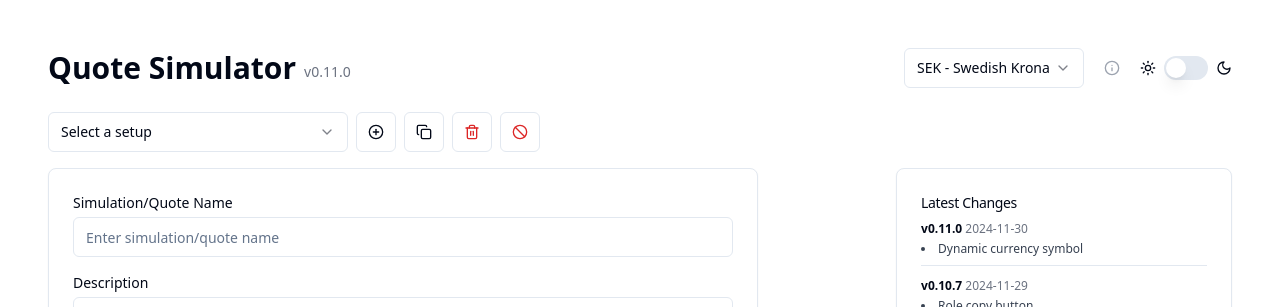
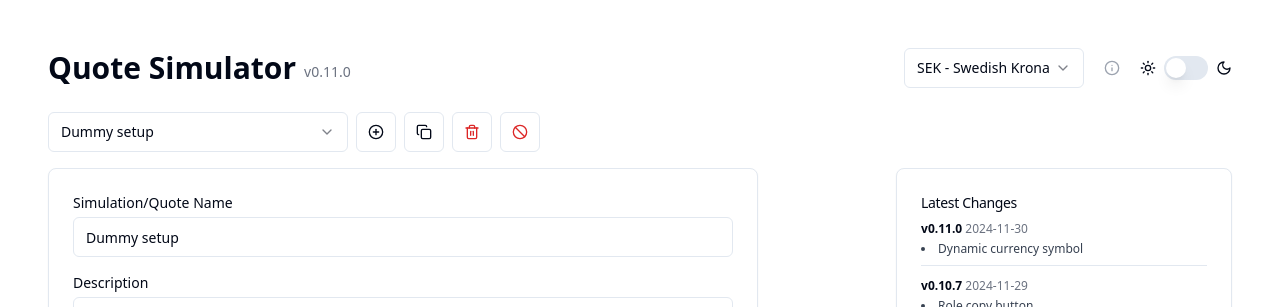
Before and after one commit to anders-brunoson/quotecalc, a React (Vite) app: page / in a window 1280 px wide. Shown: the top 307 px of the page. Built offline with nearby package versions, Linux system fonts and the light colour scheme.

Commit message:
Setups working

```diff
--- a/src/components/BudgetCalculator.jsx
+++ b/src/components/BudgetCalculator.jsx
@@ -165,7 +165,10 @@ useEffect(() => {
       }
     } else {
       // Create initial setup with properly initialized state
-    const initialChunks = ["Dummy chunk 1 (remove, then add your own)", "Dummy chunk 2"];
+      const initialChunks = [
+        "Dummy chunk 1 (remove, then add your own)",
+        "Dummy chunk 2",
+      ];
       const initialRoles = [
         {
           id: "1",
@@ -196,7 +199,7 @@ useEffect(() => {
       const initialSetup = {
         id: Date.now().toString(),
         version: VERSION,
-      simulationName: "",
+        simulationName: "Dummy setup", // Changed from empty string
         simulationDescription: "",
         chunks: initialChunks,
         roles: initialRoles,
@@ -218,7 +221,7 @@ useEffect(() => {
       setCurrentSetupId(initialSetup.id);
 
       // Set all state directly instead of relying on loadSetup
-    setSimulationName("");
+      setSimulationName("Dummy setup"); // Changed from empty string
       setSimulationDescription("");
       setChunks(initialChunks);
       setRoles(initialRoles);
@@ -698,6 +701,8 @@ const loadSetup = (setupId) => {
     setChunkOrder([]);
     setDiscount(0);
     setRoleDiscounts({});
+    setSelectedChunks([]);
+    setActiveTab("");
   };
 
   const wipeStorage = () => {
@@ -1812,7 +1817,11 @@ const loadSetup = (setupId) => {
             </div>
             <div className="mt-4 text-left">
               <h3 className="font-semibold">Selected Chunk(s):</h3>
-              <p>{selectedChunks.map(capitalize).join(", ") || "None"}</p>
+              <p>
+                {chunks.length === 0
+                  ? "No chunks added yet. Click 'Add Chunk(s)' to get started."
+                  : selectedChunks.map(capitalize).join(", ") || "None"}
+              </p>
             </div>
             {selectedChunks.length > 0 && (
               <>
--- a/src/components/SetupManager.jsx
+++ b/src/components/SetupManager.jsx
@@ -1,4 +1,4 @@
-import React, { useState } from 'react';
+import React, { useState } from "react";
 import {
   Select,
   SelectContent,
@@ -9,7 +9,14 @@ import {
 import { Button } from "@/components/ui/button";
 import { Input } from "@/components/ui/input";
 import { Copy, Trash2, PlusCircle, Ban } from "lucide-react";
-import { Dialog, DialogContent, DialogHeader, DialogTitle, DialogDescription, DialogFooter } from "@/components/ui/dialog";
+import {
+  Dialog,
+  DialogContent,
+  DialogHeader,
+  DialogTitle,
+  DialogDescription,
+  DialogFooter,
+} from "@/components/ui/dialog";
 import { Alert, AlertDescription } from "@/components/ui/alert";
 
 const SetupManager = ({
@@ -19,14 +26,14 @@ const SetupManager = ({
   onSetupCopy,
   onSetupDelete,
   onCreateEmpty,
-  onWipeStorage
+  onWipeStorage,
 }) => {
   const [isCopyDialogOpen, setIsCopyDialogOpen] = useState(false);
   const [isWipeDialogOpen, setIsWipeDialogOpen] = useState(false);
   const [copySetupName, setCopySetupName] = useState("");
 
   const handleCopySetup = () => {
-    if (!currentSetup?.simulationName) return;
+    // Remove the check for simulationName since we now ensure it's always present
     setCopySetupName(`${currentSetup.simulationName} (Copy)`);
     setIsCopyDialogOpen(true);
   };
@@ -40,7 +47,7 @@ const SetupManager = ({
   };
 
   const handleDeleteSetup = (setupId) => {
-    if (confirm('Are you sure you want to delete this setup?')) {
+    if (confirm("Are you sure you want to delete this setup?")) {
       onSetupDelete(setupId);
     }
   };
@@ -52,10 +59,7 @@ const SetupManager = ({
 
   return (
     <div className="flex items-center space-x-2 mb-4">
-      <Select
-        value={currentSetup?.id || ''}
-        onValueChange={onSetupChange}
-      >
+      <Select value={currentSetup?.id || ""} onValueChange={onSetupChange}>
         <SelectTrigger className="w-[300px]">
           <SelectValue placeholder="Select a setup">
             {currentSetup?.simulationName || "Select a setup"}
@@ -64,7 +68,7 @@ const SetupManager = ({
         <SelectContent>
           {setups.map((setup) => (
             <SelectItem key={setup.id} value={setup.id}>
-              {setup.simulationName || 'Unnamed Setup'}
+              {setup.simulationName || "Unnamed Setup"}
             </SelectItem>
           ))}
         </SelectContent>
@@ -122,12 +126,13 @@ const SetupManager = ({
               placeholder="Enter name for the copy"
             />
             <div className="flex justify-end space-x-2">
-              <Button variant="outline" onClick={() => setIsCopyDialogOpen(false)}>
+              <Button
+                variant="outline"
+                onClick={() => setIsCopyDialogOpen(false)}
+              >
                 Cancel
               </Button>
-              <Button onClick={confirmCopySetup}>
-                Create Copy
-              </Button>
+              <Button onClick={confirmCopySetup}>Create Copy</Button>
             </div>
           </div>
         </DialogContent>
@@ -140,20 +145,20 @@ const SetupManager = ({
             <DialogDescription className="pt-4">
               <Alert variant="destructive">
                 <AlertDescription>
-                  This action will permanently delete all setups and cannot be undone.
-                  All your saved configurations will be lost.
+                  This action will permanently delete all setups and cannot be
+                  undone. All your saved configurations will be lost.
                 </AlertDescription>
               </Alert>
             </DialogDescription>
           </DialogHeader>
           <DialogFooter className="mt-4 space-x-2">
-            <Button variant="outline" onClick={() => setIsWipeDialogOpen(false)}>
+            <Button
+              variant="outline"
+              onClick={() => setIsWipeDialogOpen(false)}
+            >
               Cancel
             </Button>
-            <Button
-              variant="destructive"
-              onClick={confirmWipeStorage}
-            >
+            <Button variant="destructive" onClick={confirmWipeStorage}>
               Yes, Clear Everything
             </Button>
           </DialogFooter>
```
Lines whose indentation alone changed are shown as unchanged.
